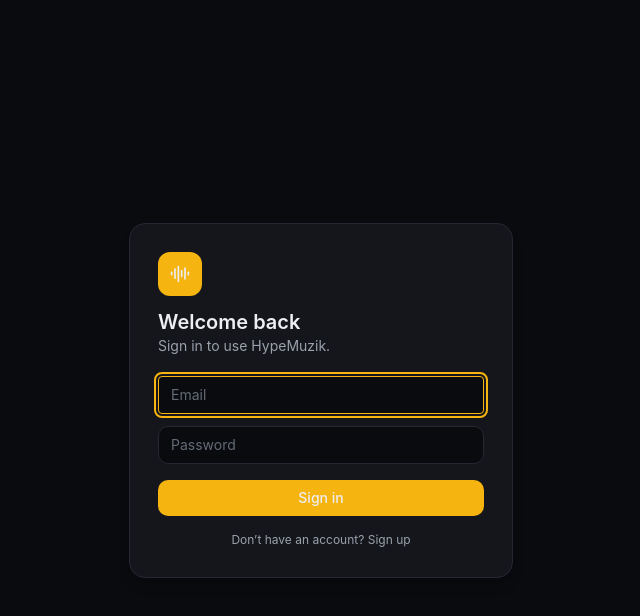
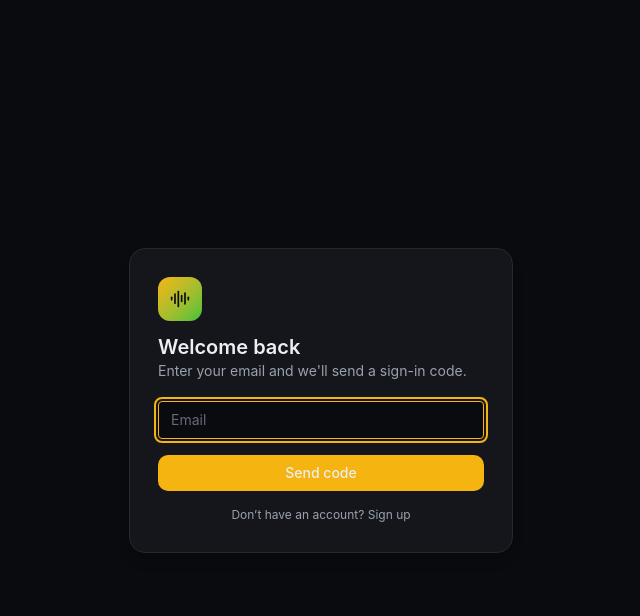
Before and after one commit to Lw-Muzik/hype-dsp, a React (Vite) app: page / in a window 1280 px wide. Both pictures are taken after a click on the button "Skip". Shown: the top 616 px of the page, without its empty margins (319-959 px from the left). Built offline with nearby package versions, Linux system fonts and the light colour scheme.

Commit message:
feat: replace password-based authentication with email-based OTP verification flow

```diff
--- a/src/components/AuthScreen.tsx
+++ b/src/components/AuthScreen.tsx
@@ -1,5 +1,5 @@
 import { useState } from "react";
-import { AudioLines } from "lucide-react";
+import { AudioLines, ArrowLeft } from "lucide-react";
 import { Button } from "@/components/Button";
 import { useAccountStore } from "@/stores/account";
 import { ipcErrorMessage } from "@/lib/ipc";
@@ -7,25 +7,29 @@
 const inputCls =
   "rounded-control border border-border bg-surface px-3 py-2 text-sm outline-none placeholder:text-text-faint focus-visible:border-accent";
 
-/** Sign in / create account — shown by the gate until the user authenticates. */
+/** Passwordless sign in / create account: email (+ name) → emailed code. */
 export function AuthScreen() {
-  const login = useAccountStore((s) => s.login);
   const signup = useAccountStore((s) => s.signup);
+  const requestOtp = useAccountStore((s) => s.requestOtp);
+  const verify = useAccountStore((s) => s.verify);
 
+  const [step, setStep] = useState<"details" | "code">("details");
   const [mode, setMode] = useState<"login" | "signup">("login");
   const [email, setEmail] = useState("");
-  const [password, setPassword] = useState("");
   const [name, setName] = useState("");
+  const [code, setCode] = useState("");
   const [busy, setBusy] = useState(false);
   const [error, setError] = useState<string | null>(null);
 
-  async function submit(e: React.FormEvent) {
+  async function sendCode(e: React.FormEvent) {
     e.preventDefault();
     setBusy(true);
     setError(null);
     try {
-      if (mode === "login") await login(email, password);
-      else await signup(email, password, name.trim() || undefined);
+      if (mode === "signup") await signup(email, name.trim() || undefined);
+      else await requestOtp(email);
+      setCode("");
+      setStep("code");
     } catch (err) {
       setError(ipcErrorMessage(err));
     } finally {
@@ -33,24 +37,61 @@
     }
   }
 
+  async function submitCode(e: React.FormEvent) {
+    e.preventDefault();
+    setBusy(true);
+    setError(null);
+    try {
+      // On success the auth gate re-renders into the app.
+      await verify(email, code.trim());
+    } catch (err) {
+      setError(ipcErrorMessage(err));
+    } finally {
+      setBusy(false);
+    }
+  }
+
+  async function resend() {
+    setError(null);
+    try {
+      // The account exists by now, so a plain request sends a fresh code.
+      await requestOtp(email);
+    } catch (err) {
+      setError(ipcErrorMessage(err));
+    }
+  }
+
   return (
     <div className="flex h-screen w-screen items-center justify-center bg-surface p-4 text-text">
       <div className="w-full max-w-sm rounded-2xl border border-border bg-surface-raised p-7 shadow-lg">
         <div className="mb-5">
-          <div className="mb-3 grid size-11 place-items-center rounded-xl bg-accent text-text">
+          <div className="mb-3 grid size-11 place-items-center rounded-xl bg-gradient-to-br from-accent to-success text-surface">
             <AudioLines className="size-5" aria-hidden="true" />
           </div>
+          {step === "details" ? (
+            <>
               <h1 className="text-xl font-semibold">
                 {mode === "login" ? "Welcome back" : "Create your account"}
               </h1>
               <p className="text-sm text-text-muted">
                 {mode === "login"
-              ? "Sign in to use HypeMuzik."
-              : "Start your free trial of HypeMuzik."}
+                  ? "Enter your email and we'll send a sign-in code."
+                  : "Start your free trial — we'll email you a code, no password needed."}
               </p>
+            </>
+          ) : (
+            <>
+              <h1 className="text-xl font-semibold">Check your email</h1>
+              <p className="text-sm text-text-muted">
+                Enter the 6-digit code sent to{" "}
+                <span className="text-text">{email}</span>.
+              </p>
+            </>
+          )}
         </div>
 
-        <form onSubmit={submit} className="flex flex-col gap-3">
+        {step === "details" ? (
+          <form onSubmit={sendCode} className="flex flex-col gap-3">
             {mode === "signup" && (
               <input
                 className={inputCls}
@@ -71,27 +112,60 @@
               value={email}
               onChange={(e) => setEmail(e.target.value)}
             />
+            {error && <p className="text-sm text-danger">{error}</p>}
+            <Button variant="primary" type="submit" disabled={busy} className="mt-1">
+              {busy ? "Sending…" : "Send code"}
+            </Button>
+          </form>
+        ) : (
+          <form onSubmit={submitCode} className="flex flex-col gap-3">
             <input
-            className={inputCls}
-            type="password"
-            autoComplete={mode === "login" ? "current-password" : "new-password"}
+              className={`${inputCls} text-center text-lg tracking-[0.5em] tabular-nums`}
+              inputMode="numeric"
+              autoComplete="one-time-code"
+              autoFocus
               required
-            minLength={8}
-            placeholder="Password"
-            aria-label="Password"
-            value={password}
-            onChange={(e) => setPassword(e.target.value)}
+              maxLength={6}
+              placeholder="000000"
+              aria-label="Verification code"
+              value={code}
+              onChange={(e) =>
+                setCode(e.target.value.replace(/\D/g, "").slice(0, 6))
+              }
             />
             {error && <p className="text-sm text-danger">{error}</p>}
-          <Button variant="primary" type="submit" disabled={busy} className="mt-1">
-            {busy
-              ? "Please wait…"
-              : mode === "login"
-                ? "Sign in"
-                : "Create account"}
+            <Button
+              variant="primary"
+              type="submit"
+              disabled={busy || code.length < 6}
+              className="mt-1"
+            >
+              {busy ? "Verifying…" : "Verify & continue"}
             </Button>
+            <div className="flex items-center justify-between text-xs text-text-muted">
+              <button
+                type="button"
+                onClick={() => {
+                  setStep("details");
+                  setError(null);
+                }}
+                className="flex items-center gap-1 transition-colors hover:text-text"
+              >
+                <ArrowLeft className="size-3" aria-hidden="true" />
+                Change email
+              </button>
+              <button
+                type="button"
+                onClick={() => void resend()}
+                className="transition-colors hover:text-text"
+              >
+                Resend code
+              </button>
+            </div>
           </form>
+        )}
 
+        {step === "details" && (
           <button
             type="button"
             onClick={() => {
@@ -104,6 +178,7 @@
               ? "Don’t have an account? Sign up"
               : "Already have an account? Sign in"}
           </button>
+        )}
       </div>
     </div>
   );
--- a/src/lib/ipc.ts
+++ b/src/lib/ipc.ts
@@ -546,22 +546,20 @@
 export function accountStatus(): Promise<AccountStatus> {
   return invoke<AccountStatus>("account_status");
 }
-export function accountLogin(
+/** Create a passwordless account — the server emails a sign-in code. */
+export function accountSignup(email: string, name?: string): Promise<void> {
+  return invoke<void>("account_signup", { email, name: name ?? null });
+}
+/** Email a sign-in code to an existing account. */
+export function accountRequestOtp(email: string): Promise<void> {
+  return invoke<void>("account_request_otp", { email });
+}
+/** Verify an emailed code → starts the session, returns the account status. */
+export function accountVerify(
   email: string,
-  password: string,
+  code: string,
 ): Promise<AccountStatus> {
-  return invoke<AccountStatus>("account_login", { email, password });
-}
-export function accountSignup(
-  email: string,
-  password: string,
-  name?: string,
-): Promise<AccountStatus> {
-  return invoke<AccountStatus>("account_signup", {
-    email,
-    password,
-    name: name ?? null,
-  });
+  return invoke<AccountStatus>("account_verify", { email, code });
 }
 export function accountLogout(): Promise<void> {
   return invoke<void>("account_logout");
--- a/src/stores/account.ts
+++ b/src/stores/account.ts
@@ -1,10 +1,11 @@
 import { create } from "zustand";
 import type { AccountStatus, LicenseStatus } from "@/lib/types";
 import {
-  accountLogin,
   accountLogout,
+  accountRequestOtp,
   accountSignup,
   accountStatus,
+  accountVerify,
 } from "@/lib/ipc";
 
 interface AccountStore {
@@ -12,8 +13,12 @@
   loading: boolean;
   /** Re-fetch the account + license from the server. */
   refresh: () => Promise<void>;
-  login: (email: string, password: string) => Promise<void>;
-  signup: (email: string, password: string, name?: string) => Promise<void>;
+  /** Create an account (email + optional name); the server emails a code. */
+  signup: (email: string, name?: string) => Promise<void>;
+  /** Request a sign-in code for an existing account. */
+  requestOtp: (email: string) => Promise<void>;
+  /** Verify the emailed code → starts the session. */
+  verify: (email: string, code: string) => Promise<void>;
   logout: () => Promise<void>;
 }
 
@@ -28,12 +33,10 @@
       set({ loading: false });
     }
   },
-  login: async (email, password) => {
-    const status = await accountLogin(email, password);
-    set({ status });
-  },
-  signup: async (email, password, name) => {
-    const status = await accountSignup(email, password, name);
+  signup: (email, name) => accountSignup(email, name),
+  requestOtp: (email) => accountRequestOtp(email),
+  verify: async (email, code) => {
+    const status = await accountVerify(email, code);
     set({ status });
   },
   logout: async () => {
```
Also changed, not shown: 2 other files (tests, documents, lock files or other folders). Lines whose indentation alone changed are shown as unchanged.
